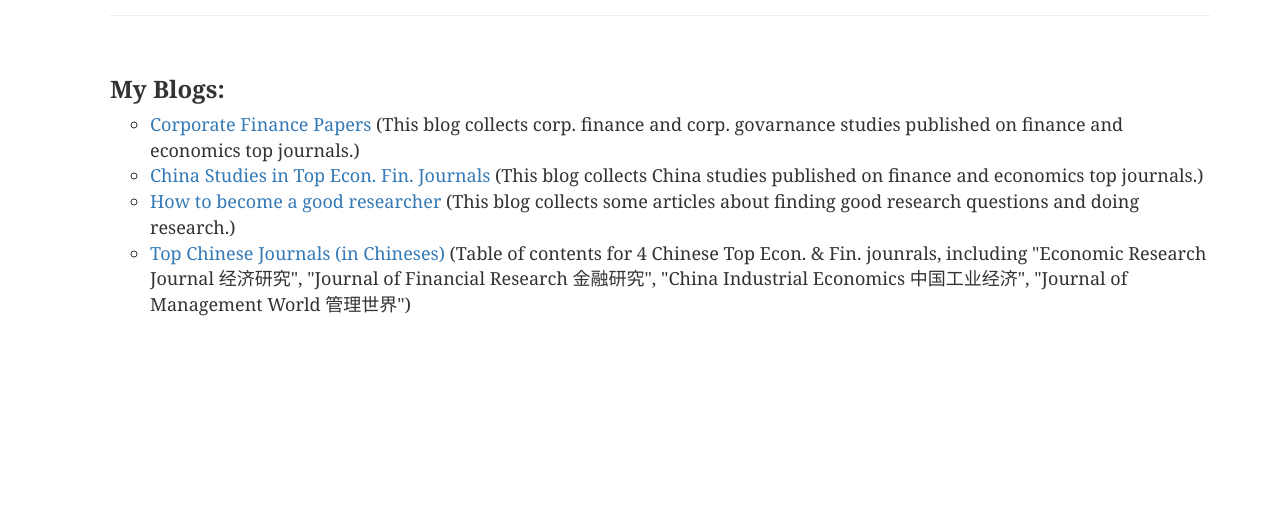
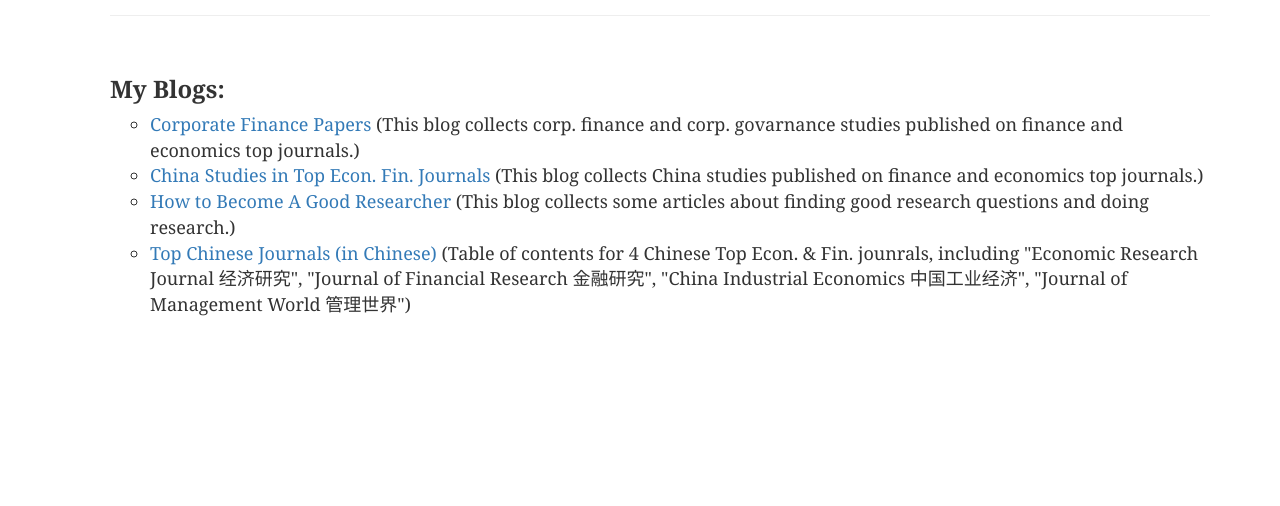
Before and after one commit to chenyangfinance/chenyangfinance, a plain HTML site: page Notes.html in a window 1280 px wide. Shown: the part 168-674 px from the top of the page. Drawn offline with Linux system fonts and the light colour scheme.

Commit message:
Add files via upload

```diff
--- a/Notes.html
+++ b/Notes.html
@@ -96,11 +96,11 @@
                 <li style="font-size: large;">
                     <a
                         href="https://www.yuque.com/docs/share/0085c526-c567-4fc2-a000-4bf2b7a1769d?# 《How to become a good researcher?》">How
-                        to become a good researcher</a> (This blog collects some articles about finding good research
+                        to Become A Good Researcher</a> (This blog collects some articles about finding good research
                     questions and doing research.)
                 <li style="font-size: large;">
                     <a
-                        href="https://www.yuque.com/docs/share/6aca8c02-de27-47e0-b09e-a01b904705e5?# 《Top Chinese Journals》">Top Chinese Journals (in Chineses)</a>
+                        href="https://www.yuque.com/docs/share/6aca8c02-de27-47e0-b09e-a01b904705e5?# 《Top Chinese Journals》">Top Chinese Journals (in Chinese)</a>
                     (Table of contents for 4 Chinese Top Econ. & Fin. jounrals, including "Economic Research Journal 经济研究", "Journal of Financial Research 金融研究", "China Industrial Economics 中国工业经济", "Journal of Management World 管理世界")
 
             </ul>
```
Also changed, not shown: index.html (+1 -1 lines), 1 other file.
